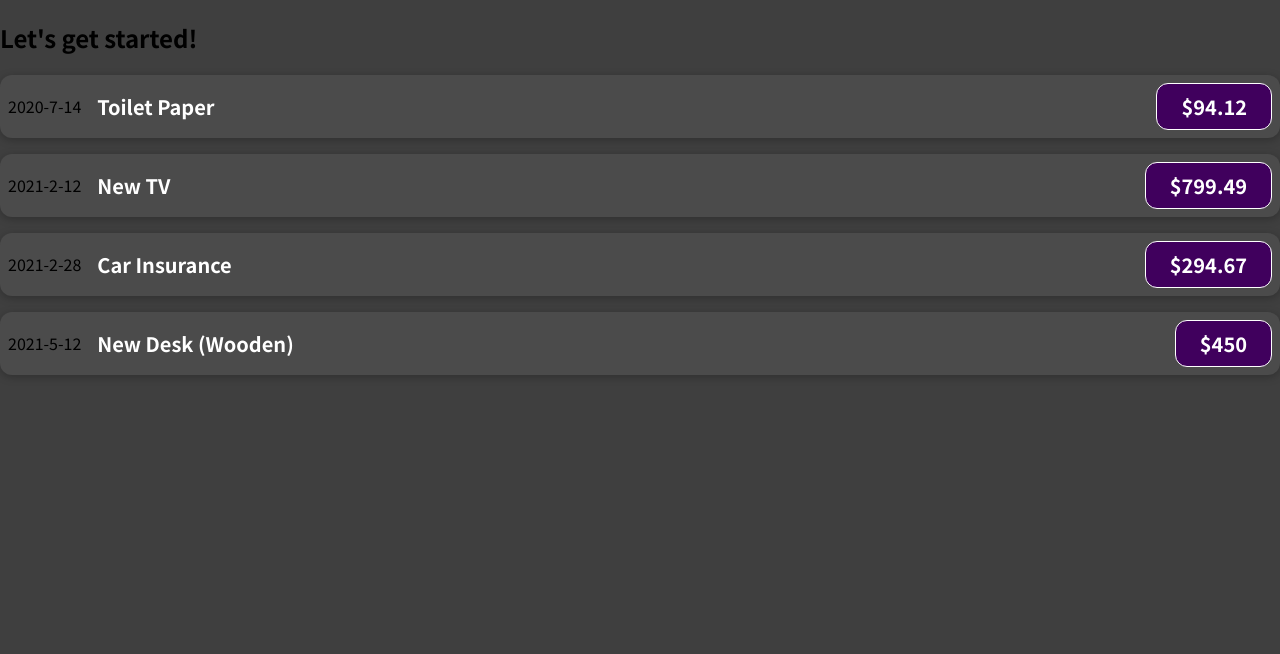
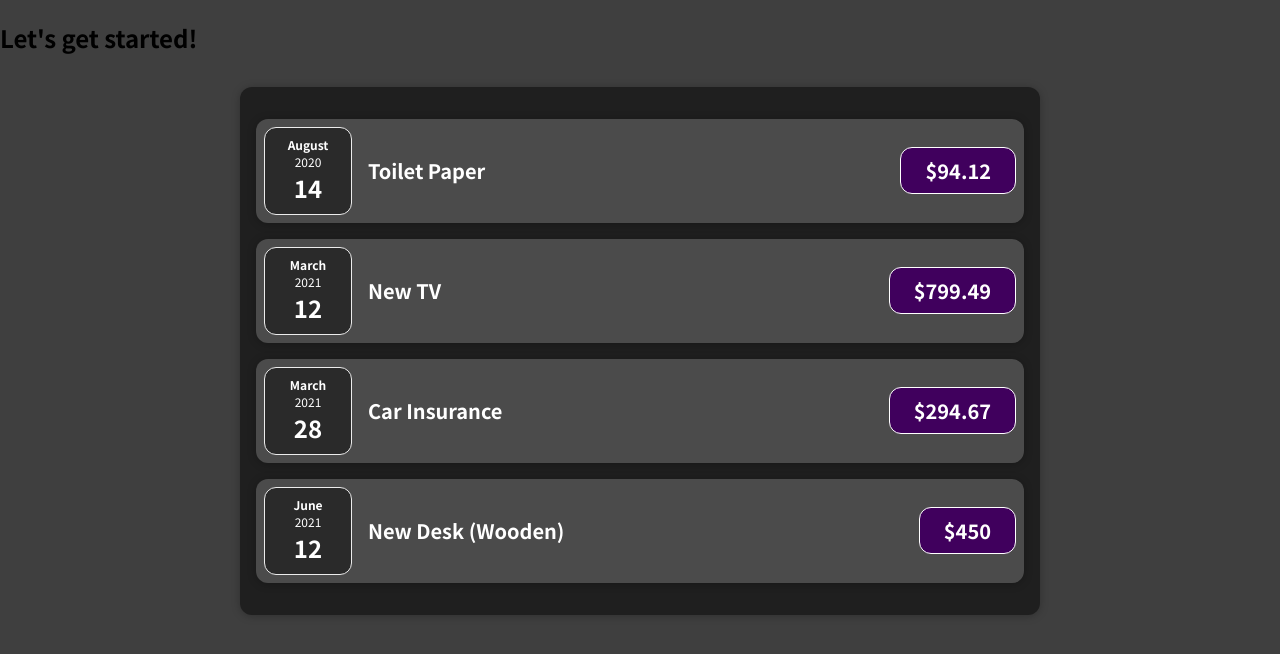
Before and after one commit to sdh1160/react_test, a JavaScript app in the folder reactTest/: page / in a window 1280 px wide. Shown: the top 654 px of the page. Built offline with nearby package versions, Linux system fonts and the light colour scheme.

Commit message:
2023-02-11 Basic React project

```diff
--- a/reactTest/src/App.js
+++ b/reactTest/src/App.js
@@ -1,4 +1,4 @@
-import ExpenseItem from "./components/ExpenseItem";
+import Expenses from "./components/Expense/Expenses";
 
 function App() {
   const expenses = [
@@ -26,26 +26,7 @@
   return (
     <div>
       <h2>Let's get started!</h2>
-      <ExpenseItem
-        title={expenses[0].title}
-        amount={expenses[0].amount}
-        date={expenses[0].date}
-      ></ExpenseItem>
-      <ExpenseItem
-        title={expenses[1].title}
-        amount={expenses[1].amount}
-        date={expenses[1].date}
-      ></ExpenseItem>
-      <ExpenseItem
-        title={expenses[2].title}
-        amount={expenses[2].amount}
-        date={expenses[2].date}
-      ></ExpenseItem>
-      <ExpenseItem
-        title={expenses[3].title}
-        amount={expenses[3].amount}
-        date={expenses[3].date}
-      ></ExpenseItem>
+      <Expenses item={expenses} />
     </div>
   );
 }
--- /dev/null
+++ b/reactTest/src/components/Expense/ExpenseDate.css
@@ -0,0 +1,26 @@
+.expense-date {
+  display: flex;
+  flex-direction: column;
+  width: 5.5rem;
+  height: 5.5rem;
+  border: 1px solid #ececec;
+  background-color: #2a2a2a;
+  color: white;
+  border-radius: 12px;
+  align-items: center;
+  justify-content: center;
+}
+
+.expense-date__month {
+  font-size: 0.75rem;
+  font-weight: bold;
+}
+
+.expense-date__year {
+  font-size: 0.75rem;
+}
+
+.expense-date__day {
+  font-size: 1.5rem;
+  font-weight: bold;
+}
--- /dev/null
+++ b/reactTest/src/components/Expense/ExpenseDate.js
@@ -0,0 +1,17 @@
+import "./ExpenseDate.css";
+
+function ExpenseDate(props) {
+  const month =  props.date.toLocaleString('en-US', { month: 'long'});
+  const day = props.date.toLocaleString('en-US', { day: '2-digit'});;
+  const year = props.date.getFullYear();
+
+  return (
+    <div className="expense-date">
+      <div className="expense-date__month">{month}</div>
+      <div className="expense-date__year">{year}</div>
+      <div className="expense-date__day">{day}</div>
+    </div>
+  );
+}
+
+export default ExpenseDate;
--- a/reactTest/src/components/ExpenseItem.css
+++ b/reactTest/src/components/Expense/ExpenseItem.css
@@ -2,10 +2,8 @@
   display: flex;
   justify-content: space-between;
   align-items: center;
-  box-shadow: 0 2px 8px rgba(0, 0, 0, 0.25);
   padding: 0.5rem;
   margin: 1rem 0;
-  border-radius: 12px;
   background-color: #4b4b4b;
 }
 
--- a/reactTest/src/components/ExpenseItem.js
+++ b/reactTest/src/components/Expense/ExpenseItem.js
@@ -1,16 +1,17 @@
+import Card from '../UI/Card';
+import ExpenseDate from './ExpenseDate';
+
 import './ExpenseItem.css';
 
 function ExpenseItem(props) {
-  const expenseDate = props.date.getFullYear() + "-" + props.date.getMonth() + "-" + props.date.getDate();
-
   return (
-    <div className="expense-item">
-      <div>{expenseDate}</div>
+    <Card className="expense-item">
+      <ExpenseDate date={props.date}/>
       <div className="expense-item__description">
         <h2>{props.title}</h2>
         <div className="expense-item__price">${props.amount}</div>
       </div>
-    </div>
+    </Card>
   );
 }
 
--- /dev/null
+++ b/reactTest/src/components/Expense/Expenses.css
@@ -0,0 +1,7 @@
+.expenses {
+  padding: 1rem;
+  background-color: rgb(31, 31, 31);
+  margin: 2rem auto;
+  width: 50rem;
+  max-width: 95%;
+}
--- /dev/null
+++ b/reactTest/src/components/Expense/Expenses.js
@@ -0,0 +1,32 @@
+import Card from '../UI/Card';
+import ExpenseItem from './ExpenseItem';
+import "./Expenses.css";
+
+function Expenses(props) {
+  return (
+    <Card className="expenses">
+      <ExpenseItem
+        title={props.item[0].title}
+        amount={props.item[0].amount}
+        date={props.item[0].date}
+      />
+      <ExpenseItem
+        title={props.item[1].title}
+        amount={props.item[1].amount}
+        date={props.item[1].date}
+      />
+      <ExpenseItem
+        title={props.item[2].title}
+        amount={props.item[2].amount}
+        date={props.item[2].date}
+      />
+      <ExpenseItem
+        title={props.item[3].title}
+        amount={props.item[3].amount}
+        date={props.item[3].date}
+      />
+    </Card>
+  );
+}
+
+export default Expenses;
--- /dev/null
+++ b/reactTest/src/components/UI/Card.css
@@ -0,0 +1,4 @@
+.card {
+  border-radius: 12px;
+  box-shadow: 0 1px 8px rgba(0, 0, 0, 0.25);
+}
--- /dev/null
+++ b/reactTest/src/components/UI/Card.js
@@ -0,0 +1,9 @@
+import './Card.css'
+
+function Card(porps) {
+  const classes = "card " + porps.className;
+
+  return <div className={classes}>{porps.children}</div>
+}
+
+export default Card;
```
